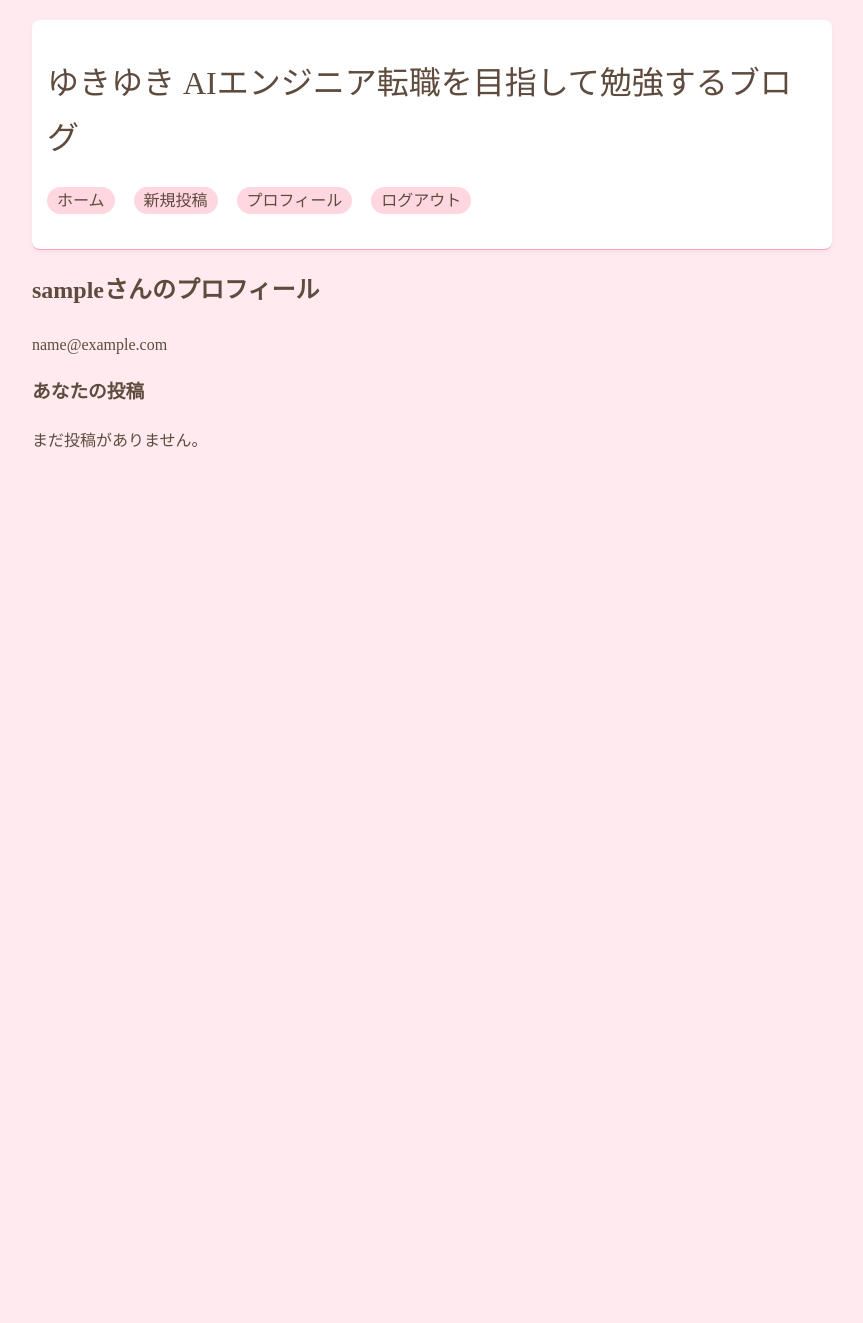
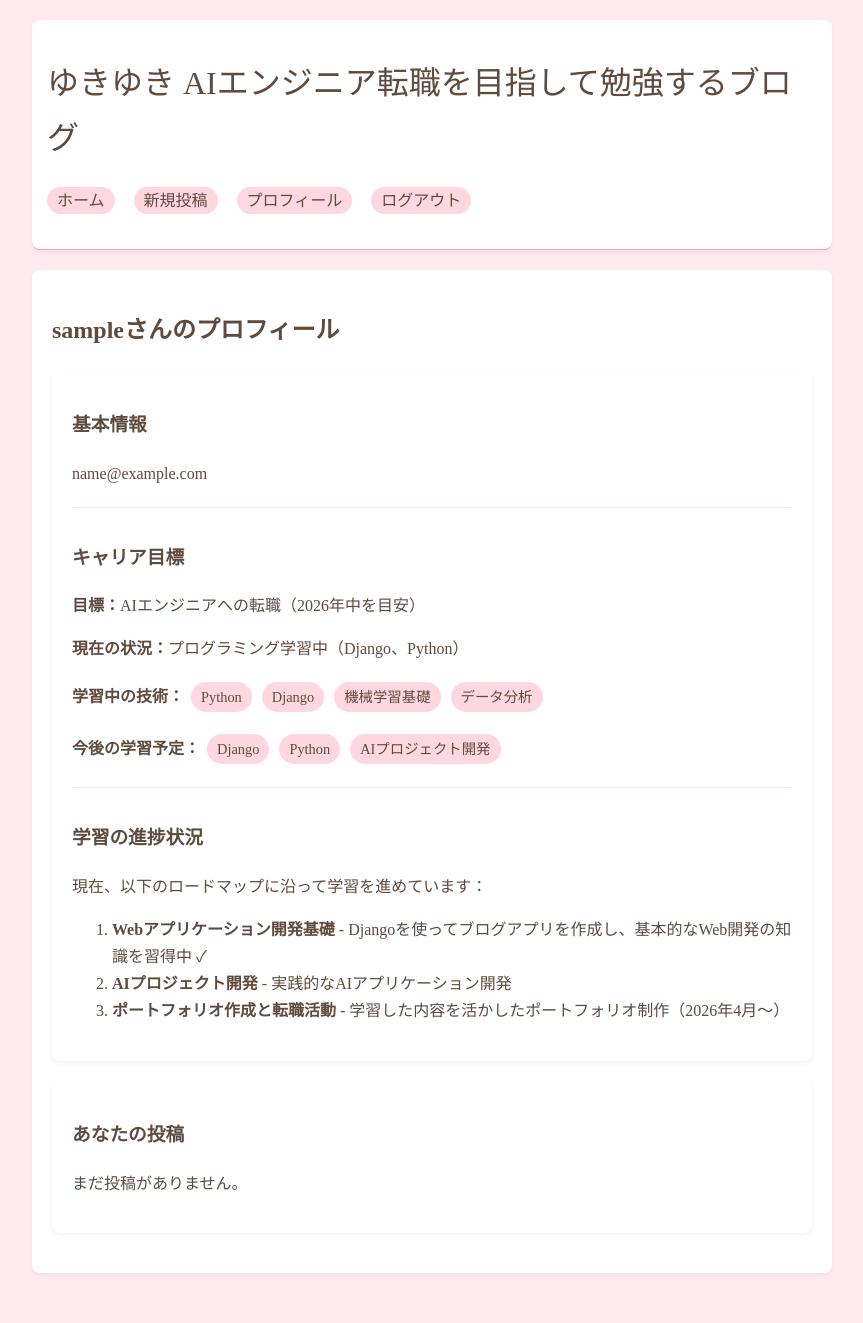
Before and after one commit to Forbusinessuseyukikoishiguro/DjangoBlogNew, a Django app: page /profile/ in a window 1280 px wide. Shown: the whole page, without its empty margins (208-1071 px from the left). Before the commit the page ends 448 px from the top, so only its background shows below. Run offline with Django 5.2, Linux system fonts and the light colour scheme; the visitor is signed in with stand-in values (Sample User, id 1); data that the repository does not hold is empty.

Commit message:
032211801_プロフィール修正

```diff
--- a/blog/templates/blog/base.html
+++ b/blog/templates/blog/base.html
@@ -200,6 +200,42 @@
             border-radius: 12px;
             font-size: 0.9em;
         }
+
+
+       /* プロフィールページのスタイル */
+.profile-section {
+    background-color: white;
+    padding: 20px;
+    margin-bottom: 20px;
+    border-radius: 8px;
+    box-shadow: 0 2px 5px rgba(0,0,0,0.05);
+}
+
+.career-goals, .learning-progress {
+    margin-top: 20px;
+    padding-top: 15px;
+    border-top: 1px solid var(--sakura-light);
+}
+
+.skill-tag {
+    display: inline-block;
+    background-color: var(--sakura-medium);
+    color: var(--brown-dark);
+    padding: 3px 10px;
+    margin: 3px;
+    border-radius: 15px;
+    font-size: 0.9em;
+}
+
+.post-item {
+    padding: 10px 0;
+    border-bottom: 1px solid var(--sakura-light);
+}
+
+.post-item small {
+    color: var(--brown-light);
+    margin-left: 10px;
+}
     </style>
 </head>
 <body>
--- a/users/templates/users/profile.html
+++ b/users/templates/users/profile.html
@@ -1,11 +1,46 @@
 {% extends "blog/base.html" %}
 {% block content %}
+    <article>
         <h2>{{ user.username }}さんのプロフィール</h2>
+
+        <div class="profile-section">
+            <h3>基本情報</h3>
             <p>{{ user.email }}</p>
-    <div>
+
+            <!-- AIエンジニア転職目標情報 -->
+            <div class="career-goals">
+                <h3>キャリア目標</h3>
+                <p><strong>目標：</strong>AIエンジニアへの転職（2026年中を目安）</p>
+                <p><strong>現在の状況：</strong>プログラミング学習中（Django、Python）</p>
+                <p><strong>学習中の技術：</strong>
+                    <span class="skill-tag">Python</span>
+                    <span class="skill-tag">Django</span>
+                    <span class="skill-tag">機械学習基礎</span>
+                    <span class="skill-tag">データ分析</span>
+                </p>
+                <p><strong>今後の学習予定：</strong>
+                    <span class="skill-tag">Django</span>
+                    <span class="skill-tag">Python</span>
+                    <span class="skill-tag">AIプロジェクト開発</span>
+                </p>
+            </div>
+
+            <!-- 学習の進捗状況 -->
+            <div class="learning-progress">
+                <h3>学習の進捗状況</h3>
+                <p>現在、以下のロードマップに沿って学習を進めています：</p>
+                <ol>
+                    <li><strong>Webアプリケーション開発基礎</strong> - Djangoを使ってブログアプリを作成し、基本的なWeb開発の知識を習得中 ✓</li>
+                    <li><strong>AIプロジェクト開発</strong> - 実践的なAIアプリケーション開発</li>
+                    <li><strong>ポートフォリオ作成と転職活動</strong> - 学習した内容を活かしたポートフォリオ制作（2026年4月〜）</li>
+                </ol>
+            </div>
+        </div>
+
+        <div class="profile-section">
             <h3>あなたの投稿</h3>
             {% for post in user.post_set.all %}
-            <div>
+                <div class="post-item">
                     <a href="{% url 'post-detail' post.id %}">{{ post.title }}</a>
                     <small>{{ post.date_posted|date:"Y年m月d日" }}</small>
                 </div>
@@ -13,4 +48,5 @@
                 <p>まだ投稿がありません。</p>
             {% endfor %}
         </div>
+    </article>
 {% endblock %}
```
Lines whose indentation alone changed are shown as unchanged.
